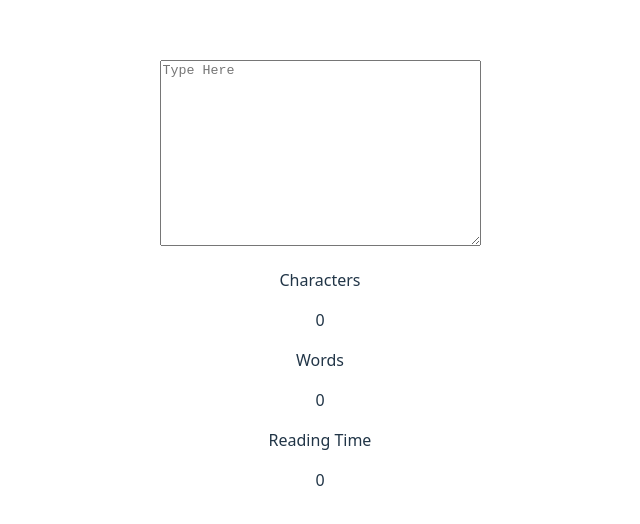
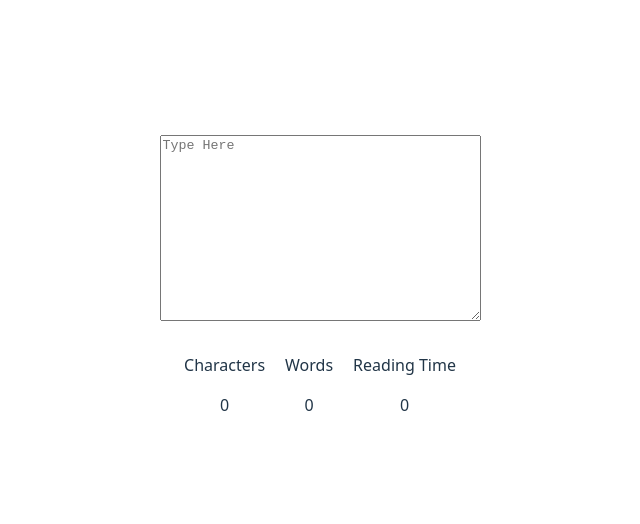
Before and after one commit to ScriptMang/lab9.2, a React (Vite) app: page / in a window 1280 px wide. Shown: the part 124-648 px from the top of the page, without its empty margins (320-960 px from the left). Built offline with nearby package versions, Linux system fonts and the light colour scheme.

Commit message:
Put stats info into a flexbox

```diff
--- a/src/App.css
+++ b/src/App.css
@@ -9,3 +9,10 @@
   height: 180px;
   width: 315px;
 }
+
+#statsCounter {
+  display: flex;
+  justify-content: center;
+  gap: 20px;
+  margin-top: 10px;
+}
--- a/src/components/StatsDisplay/StatsDisplay.tsx
+++ b/src/components/StatsDisplay/StatsDisplay.tsx
@@ -5,16 +5,24 @@ function StatsDisplay({stats, showReadingTime}: StatsDisplayProps){
     const {characterCount, wordCount, readingTime} = stats;
 
     return (
-     <>
+     <div id="statsCounter">
+
+     <div>
       <p>Characters</p>
       <div>{characterCount}</div>
+     </div>
 
+     <div>
       <p>Words</p>
       <div>{wordCount}</div>
+     </div>
 
+     <div>
       <p>Reading Time</p>
       {showReadingTime ? <div>{readingTime}</div> : showReadingTime}
-     </>
+     </div>
+
+     </div>
     )
 }
 
```
Lines whose indentation alone changed are shown as unchanged.
